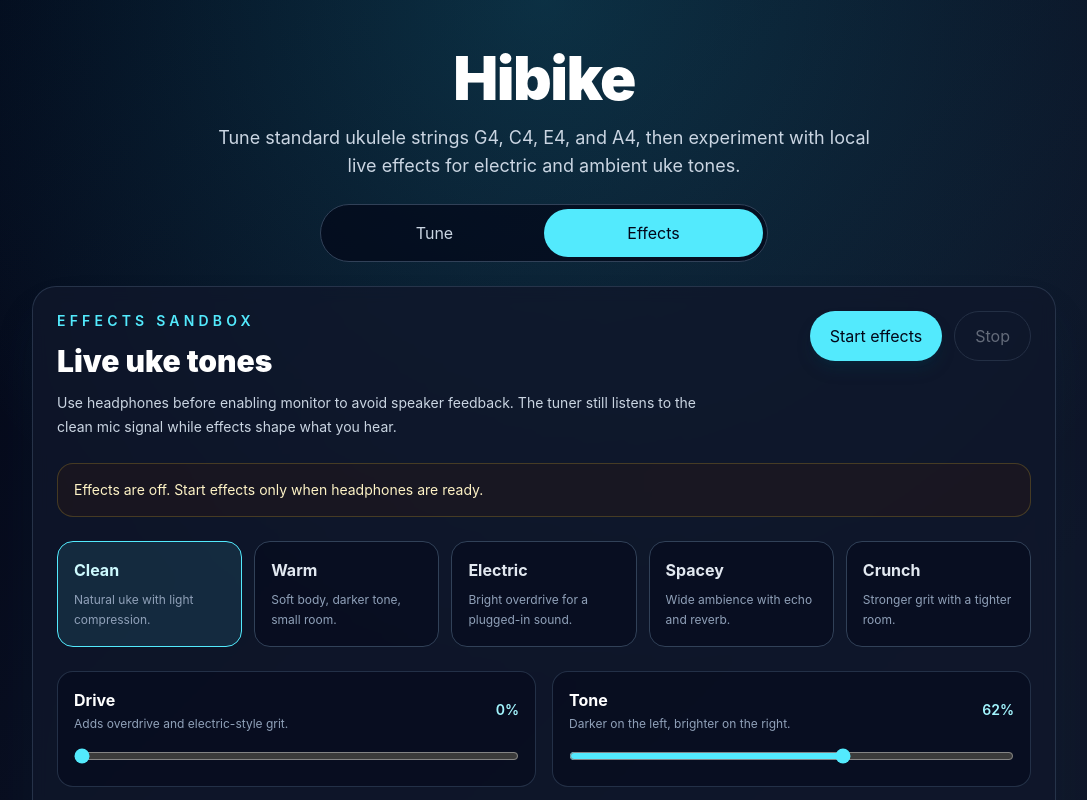
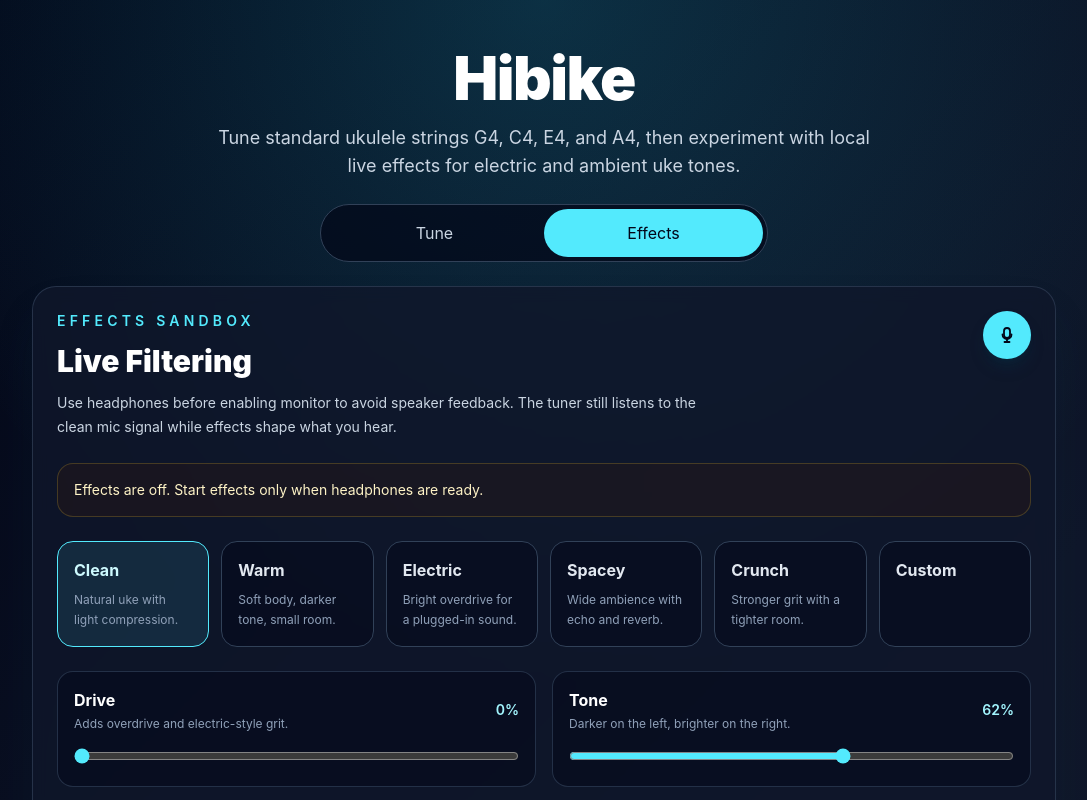
Before and after one commit to raberu12/hibike, a React (Vite) app: page / in a window 1280 px wide. Both pictures are taken after a click on the button "Effects". Shown: the top 800 px of the page, without its empty margins (96-1183 px from the left). Built offline with nearby package versions, Linux system fonts and the light colour scheme.

Commit message:
fix: clarify live filtering control states

```diff
--- a/src/components/EffectsPanel.tsx
+++ b/src/components/EffectsPanel.tsx
@@ -2,8 +2,8 @@ import type { EffectPreset, EffectPresetId, EffectSettings } from '../utils/effe
 import { SampleDataPanel } from './SampleDataPanel'
 
 type EffectsPanelProps = {
-  isListening: boolean
   isMonitoring: boolean
+  hasLiveFilteringSession: boolean
   error: string | null
   settings: EffectSettings
   presets: EffectPreset[]
@@ -16,6 +16,7 @@ type EffectsPanelProps = {
   enableMonitoring: () => Promise<void>
   disableMonitoring: () => void
   applyPreset: (presetId: EffectPresetId) => void
+  selectCustomPreset: () => void
   setEffectSetting: (key: keyof EffectSettings, value: number) => void
   startRecording: () => Promise<void>
   stopRecording: () => void
@@ -40,8 +41,8 @@ const CONTROL_HELP: Record<keyof EffectSettings, string> = {
 }
 
 export function EffectsPanel({
-  isListening,
   isMonitoring,
+  hasLiveFilteringSession,
   error,
   settings,
   presets,
@@ -54,6 +55,7 @@ export function EffectsPanel({
   enableMonitoring,
   disableMonitoring,
   applyPreset,
+  selectCustomPreset,
   setEffectSetting,
   startRecording,
   stopRecording,
@@ -63,10 +65,12 @@ export function EffectsPanel({
   const selectedPresetName =
     presets.find((preset) => preset.id === selectedPresetId)?.name ?? 'Custom'
   const monitorButtonLabel = isMonitoring
-    ? 'Mute'
-    : isListening
-      ? 'Unmute'
-      : 'Start effects'
+    ? 'Mute live filtering'
+    : hasLiveFilteringSession
+      ? 'Unmute live filtering'
+      : 'Start live filtering'
+  const showStopControl = hasLiveFilteringSession
+  const customPresetSelected = selectedPresetId === null
 
   return (
     <section className="rounded-3xl border border-slate-700/70 bg-slate-900/80 p-6 shadow-2xl shadow-cyan-950/20 backdrop-blur">
@@ -75,7 +79,7 @@ export function EffectsPanel({
           <p className="text-sm font-semibold uppercase tracking-[0.3em] text-cyan-300">
             Effects sandbox
           </p>
-          <h2 className="mt-3 text-3xl font-black text-white">Live uke tones</h2>
+          <h2 className="mt-3 text-3xl font-black text-white">Live Filtering</h2>
           <p className="mt-3 max-w-2xl text-sm leading-6 text-slate-300">
             Use headphones before enabling monitor to avoid speaker feedback. The
             tuner still listens to the clean mic signal while effects shape what
@@ -83,33 +87,40 @@ export function EffectsPanel({
           </p>
         </div>
 
-        <div className="flex flex-wrap gap-3">
+        <div className="flex flex-wrap items-center gap-3">
           <button
             type="button"
+            aria-label={monitorButtonLabel}
+            title={monitorButtonLabel}
             onClick={isMonitoring ? disableMonitoring : enableMonitoring}
-            className={`rounded-full px-5 py-3 font-bold transition ${
+            className={`inline-flex size-12 items-center justify-center rounded-full border transition focus-visible:outline-none focus-visible:ring-2 focus-visible:ring-offset-2 focus-visible:ring-offset-slate-900 ${
               isMonitoring
-                ? 'bg-rose-300 text-rose-950 hover:bg-rose-200'
-                : 'bg-cyan-300 text-slate-950 shadow-lg shadow-cyan-950/40 hover:bg-cyan-200'
+                ? 'border-emerald-300/40 bg-emerald-400 text-emerald-950 shadow-lg shadow-emerald-950/30 hover:bg-emerald-300 focus-visible:ring-emerald-300'
+                : hasLiveFilteringSession
+                  ? 'border-amber-300/40 bg-amber-300 text-amber-950 shadow-lg shadow-amber-950/30 hover:bg-amber-200 focus-visible:ring-amber-300'
+                  : 'border-cyan-300/30 bg-cyan-300 text-slate-950 shadow-lg shadow-cyan-950/40 hover:bg-cyan-200 focus-visible:ring-cyan-300'
             }`}
           >
-            {monitorButtonLabel}
+            <MicrophoneIcon className="size-5" />
           </button>
-          <button
-            type="button"
-            onClick={stop}
-            disabled={!isListening}
-            className="rounded-full border border-slate-600 px-5 py-3 font-bold text-slate-200 transition hover:border-slate-400 hover:bg-slate-800 disabled:cursor-not-allowed disabled:opacity-40"
-          >
-            Stop
-          </button>
+          {showStopControl ? (
+            <button
+              type="button"
+              aria-label="Stop live filtering"
+              title="Stop live filtering"
+              onClick={stop}
+              className="inline-flex size-12 items-center justify-center rounded-full border border-rose-300/40 bg-rose-300 text-rose-950 shadow-lg shadow-rose-950/30 transition hover:bg-rose-200 focus-visible:outline-none focus-visible:ring-2 focus-visible:ring-rose-300 focus-visible:ring-offset-2 focus-visible:ring-offset-slate-900"
+            >
+              <StopIcon className="size-4" />
+            </button>
+          ) : null}
         </div>
       </div>
 
       <div className="mt-6 rounded-2xl border border-amber-300/20 bg-amber-950/20 p-4 text-sm text-amber-100">
         {isMonitoring
           ? 'Effects are audible. Keep your volume low and use headphones.'
-          : isListening
+          : hasLiveFilteringSession
             ? 'Effects are muted. Use Unmute when headphones are ready.'
             : 'Effects are off. Start effects only when headphones are ready.'}
       </div>
@@ -120,7 +131,7 @@ export function EffectsPanel({
         </p>
       ) : null}
 
-      <div className="mt-6 grid gap-3 sm:grid-cols-2 lg:grid-cols-5">
+      <div className="mt-6 grid gap-3 sm:grid-cols-2 lg:grid-cols-6">
         {presets.map((preset) => {
           const isSelected = preset.id === selectedPresetId
 
@@ -129,7 +140,7 @@ export function EffectsPanel({
               key={preset.id}
               type="button"
               onClick={() => applyPreset(preset.id)}
-              className={`rounded-2xl border p-4 text-left transition ${
+              className={`flex h-full flex-col rounded-2xl border p-4 text-left transition ${
                 isSelected
                   ? 'border-cyan-300 bg-cyan-300/10 text-cyan-100'
                   : 'border-slate-700 bg-slate-950/50 text-slate-200 hover:border-slate-500'
@@ -142,6 +153,20 @@ export function EffectsPanel({
             </button>
           )
         })}
+
+        <button
+          type="button"
+          aria-pressed={customPresetSelected}
+          onClick={selectCustomPreset}
+          className={`flex h-full flex-col rounded-2xl border p-4 text-left transition ${
+            customPresetSelected
+              ? 'border-cyan-300 bg-cyan-300/10 text-cyan-100'
+              : 'border-slate-700 bg-slate-950/50 text-slate-200'
+          }`}
+        >
+          <span className="block font-bold">Custom</span>
+          <span className="mt-2 block h-[2.5rem]" aria-hidden="true" />
+        </button>
       </div>
 
       <div className="mt-6 grid gap-4 md:grid-cols-2">
@@ -173,7 +198,6 @@ export function EffectsPanel({
       </div>
 
       <SampleDataPanel
-        isListening={isListening}
         isRecording={isRecording}
         recordingBlob={recordingBlob}
         processedRecordingBlob={processedRecordingBlob}
@@ -187,3 +211,38 @@ export function EffectsPanel({
     </section>
   )
 }
+
+type IconProps = {
+  className?: string
+}
+
+function MicrophoneIcon({ className = 'size-5' }: IconProps) {
+  return (
+    <svg
+      viewBox="0 0 20 20"
+      fill="none"
+      stroke="currentColor"
+      strokeWidth="1.8"
+      className={className}
+      aria-hidden="true"
+    >
+      <rect x="7" y="3" width="6" height="10" rx="3" />
+      <path d="M5.5 9.5a4.5 4.5 0 1 0 9 0" strokeLinecap="round" />
+      <path d="M10 14v3" strokeLinecap="round" />
+      <path d="M7.5 17h5" strokeLinecap="round" />
+    </svg>
+  )
+}
+
+function StopIcon({ className = 'size-4' }: IconProps) {
+  return (
+    <svg
+      viewBox="0 0 20 20"
+      fill="currentColor"
+      className={className}
+      aria-hidden="true"
+    >
+      <rect x="5.5" y="5.5" width="9" height="9" rx="1.5" />
+    </svg>
+  )
+}
--- a/src/components/Tuner.tsx
+++ b/src/components/Tuner.tsx
@@ -89,8 +89,8 @@ export function Tuner() {
           </>
         ) : (
             <EffectsPanel
-            isListening={audio.isListening}
               isMonitoring={audio.isMonitoring}
+              hasLiveFilteringSession={audio.hasLiveFilteringSession}
               error={audio.error}
             settings={audio.effectSettings}
             presets={audio.presets}
@@ -103,6 +103,7 @@ export function Tuner() {
             enableMonitoring={audio.enableMonitoring}
               disableMonitoring={audio.disableMonitoring}
               applyPreset={audio.applyEffectPreset}
+              selectCustomPreset={audio.selectCustomPreset}
               setEffectSetting={audio.setEffectSetting}
             startRecording={audio.startRecording}
             stopRecording={audio.stopRecording}
--- a/src/hooks/useAudio.ts
+++ b/src/hooks/useAudio.ts
@@ -13,6 +13,7 @@ export type AudioState = {
   frequency: number | null
   isListening: boolean
   isMonitoring: boolean
+  hasLiveFilteringSession: boolean
   error: string | null
   effectSettings: EffectSettings
   selectedPresetId: EffectPresetId | null
@@ -26,6 +27,7 @@ export type AudioState = {
   enableMonitoring: () => Promise<void>
   disableMonitoring: () => void
   applyEffectPreset: (presetId: EffectPresetId) => void
+  selectCustomPreset: () => void
   setEffectSetting: (key: keyof EffectSettings, value: number) => void
   startRecording: () => Promise<void>
   stopRecording: () => void
@@ -56,6 +58,7 @@ export function useAudio(): AudioState {
   const [frequency, setFrequency] = useState<number | null>(null)
   const [isListening, setIsListening] = useState(false)
   const [isMonitoring, setIsMonitoring] = useState(false)
+  const [hasLiveFilteringSession, setHasLiveFilteringSession] = useState(false)
   const [error, setError] = useState<string | null>(null)
   const [effectSettings, setEffectSettings] = useState<EffectSettings>(
     DEFAULT_EFFECT_SETTINGS,
@@ -191,6 +194,7 @@ export function useAudio(): AudioState {
     recentFrequenciesRef.current = []
     setIsListening(false)
     setIsMonitoring(false)
+    setHasLiveFilteringSession(false)
     setFrequency(null)
   }, [stopRecording])
 
@@ -293,6 +297,7 @@ export function useAudio(): AudioState {
     }
 
     graph.monitorGain.gain.setTargetAtTime(1, audioContext.currentTime, 0.02)
+    setHasLiveFilteringSession(true)
     setIsMonitoring(true)
   }, [start])
 
@@ -396,12 +401,17 @@ export function useAudio(): AudioState {
     [applySettingsToGraph],
   )
 
+  const selectCustomPreset = useCallback(() => {
+    setSelectedPresetId(null)
+  }, [])
+
   useEffect(() => stop, [stop])
 
   return {
     frequency,
     isListening,
     isMonitoring,
+    hasLiveFilteringSession,
     error,
     effectSettings,
     selectedPresetId,
@@ -415,6 +425,7 @@ export function useAudio(): AudioState {
     enableMonitoring,
     disableMonitoring,
     applyEffectPreset,
+    selectCustomPreset,
     setEffectSetting,
     startRecording,
     stopRecording,
```
Lines whose indentation alone changed are shown as unchanged.
